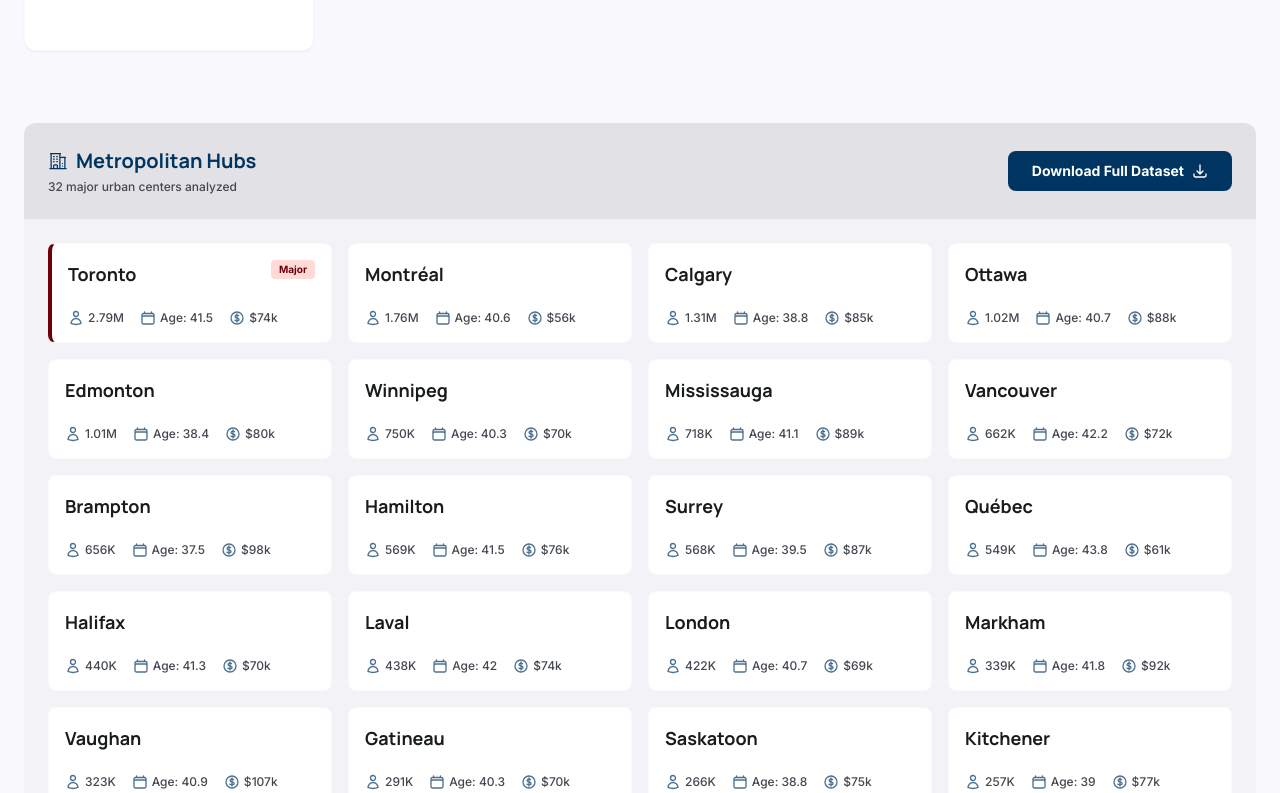
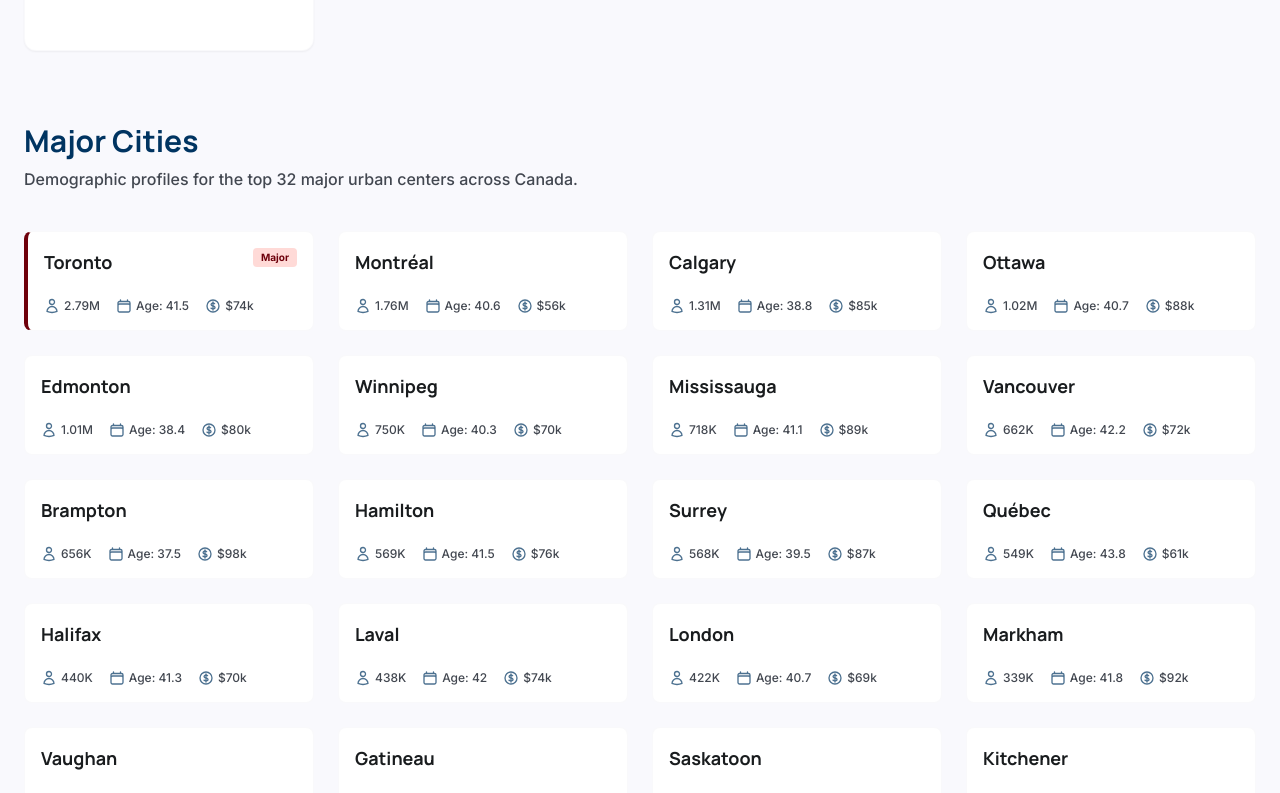
Before and after one commit to drewbotcarrothers/canadiandatainsights, a Next.js app: page / in a window 1280 px wide. Shown: the part 2060-2853 px from the top of the page. Built offline with nearby package versions, Linux system fonts and the light colour scheme.

Commit message:
UI: Update Major Cities section formatting to match Provincial Insights

```diff
--- a/src/components/home/MetroHubsSidebar.tsx
+++ b/src/components/home/MetroHubsSidebar.tsx
@@ -36,31 +36,17 @@ export default function MetroHubsSidebar({ cities }: { cities: City[] }) {
   };
 
   return (
-    <section className="bg-surface-container-low rounded-xl flex flex-col w-full">
-      <div className="p-6 bg-surface-container-highest rounded-t-xl flex flex-col md:flex-row justify-between items-center gap-4">
+    <>
+      <div className="flex flex-col md:flex-row justify-between items-end mb-10 gap-4">
         <div>
-          <h3 className="font-manrope font-bold text-xl text-primary flex items-center gap-2">
-            <svg className="w-5 h-5" fill="none" viewBox="0 0 24 24" stroke="currentColor" strokeWidth={1.5}>
-              <path strokeLinecap="round" strokeLinejoin="round" d="M2.25 21h19.5m-18-18v18m10.5-18v18m6-13.5V21M6.75 6.75h.75m-.75 3h.75m-.75 3h.75m3-6h.75m-.75 3h.75m-.75 3h.75M6.75 21v-3.375c0-.621.504-1.125 1.125-1.125h2.25c.621 0 1.125.504 1.125 1.125V21M3 3h12m-.75 4.5H21m-3.75 7.5h.008v.008h-.008v-.008zm0 3h.008v.008h-.008v-.008z" />
-            </svg>
-            Metropolitan Hubs
-          </h3>
-          <p className="text-xs text-on_surface-variant mt-1 font-medium">
-            32 major urban centers analyzed
+          <h2 className="text-primary font-manrope text-3xl font-bold mb-2">Major Cities</h2>
+          <p className="text-on_surface-variant font-medium max-w-xl">
+            Demographic profiles for the top 32 major urban centers across Canada.
           </p>
         </div>
-        <Link
-          href="/compare"
-          className="bg-primary text-white px-6 py-2.5 rounded-lg font-bold text-sm hover:bg-primary-container transition-all flex items-center gap-2 whitespace-nowrap"
-        >
-          Download Full Dataset
-          <svg className="w-4 h-4" fill="none" viewBox="0 0 24 24" stroke="currentColor" strokeWidth={2}>
-            <path strokeLinecap="round" strokeLinejoin="round" d="M3 16.5v2.25A2.25 2.25 0 005.25 21h13.5A2.25 2.25 0 0021 18.75V16.5M16.5 12L12 16.5m0 0L7.5 12m4.5 4.5V3" />
-          </svg>
-        </Link>
       </div>
 
-      <div className="p-6 grid grid-cols-1 sm:grid-cols-2 lg:grid-cols-3 xl:grid-cols-4 gap-4">
+      <div className="grid grid-cols-1 sm:grid-cols-2 lg:grid-cols-3 xl:grid-cols-4 gap-6">
         {cities.map((city, index) => (
           <Link
             key={city.GEO_NAME}
@@ -102,6 +88,6 @@ export default function MetroHubsSidebar({ cities }: { cities: City[] }) {
           </Link>
         ))}
       </div>
-    </section>
+    </>
   );
 }
```
